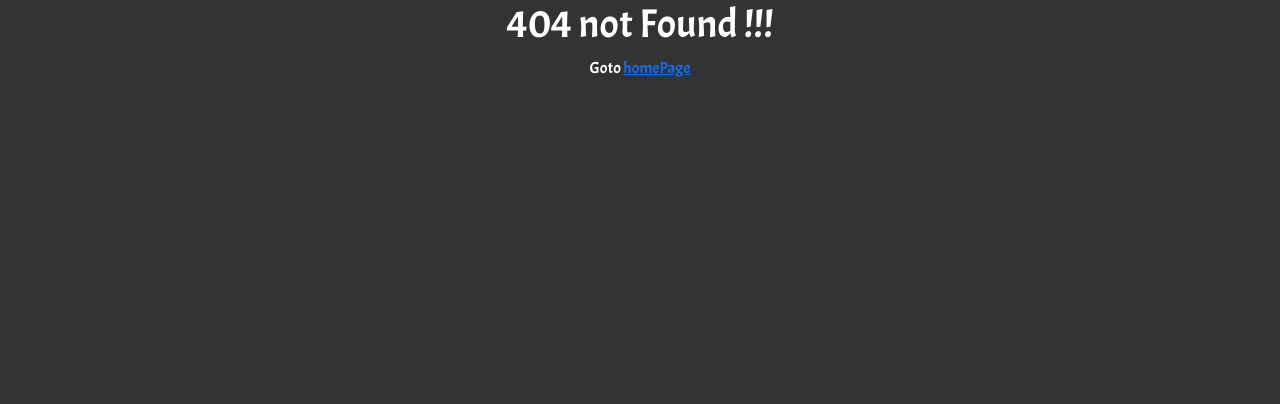
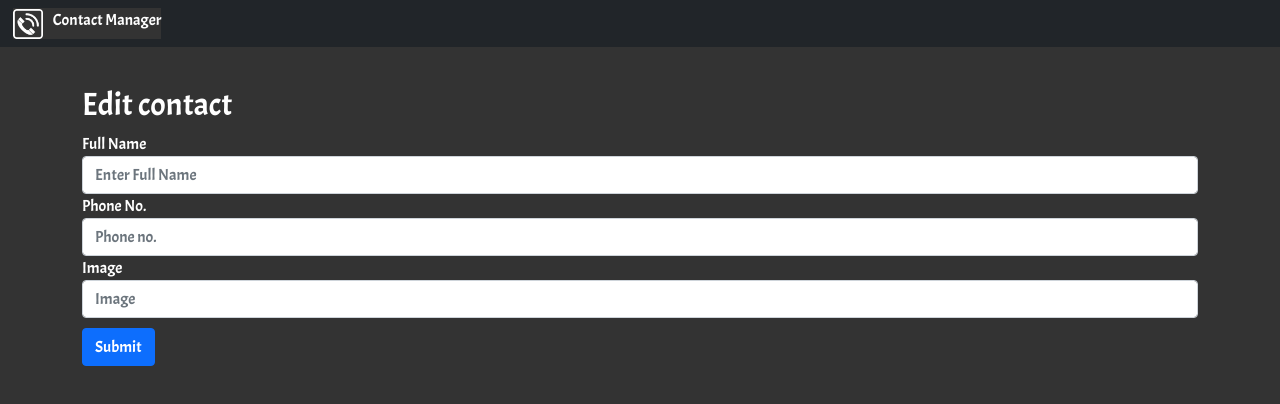
Before and after one commit to tamakhusunder/contact-manager, a React (Create React App) app in the folder frontend/contact-manager/: page /edit/1 in a window 1280 px wide. Before the commit this address had no page. Shown: the top 404 px of the page. Built offline with nearby package versions, Linux system fonts and the light colour scheme.

Commit message:
frontend-views - CRUD operation done with validating token

```diff
--- a/frontend/contact-manager/src/App.js
+++ b/frontend/contact-manager/src/App.js
@@ -11,7 +11,7 @@ import Signup from './views/signup';
 import NotFound from './views/notFound';
 import Dashboard from './views/dashboard';
 import AddContact from './views/addContact';
-import DeleteContact from './views/delete';
+import EditContact from './views/editContact';
 
 function App() {
   return (
@@ -23,8 +23,7 @@ function App() {
         <Route path="/signup" element={<Signup />} />
         <Route path="/dashboard" element={<Dashboard />} />
         <Route path="/add" element={<AddContact />} />
-        <Route path="/edit-contact" element={<AddContact />} />
-        <Route path="/delete" element={<DeleteContact />} />
+        <Route path="/edit/:id" element={<EditContact />} />
     </Routes>
     </>
   );
--- a/frontend/contact-manager/src/views/dashboard.jsx
+++ b/frontend/contact-manager/src/views/dashboard.jsx
@@ -1,21 +1,71 @@
-import React from "react";
+import React, { useEffect, useState } from "react";
 import Navbar from "../component/navbar";
+import axios from "axios";
+import { useNavigate } from "react-router-dom";
+const URL_CONTACTNODE = "http://localhost:5000/contacts/";
 
 export default function Dashboard() {
+  const navigate = useNavigate();
+  const [contactData, setContactData] = useState([]);
+
+  useEffect(() => {
+    getData();
+  }, []);
+
+  const getToken = () => {
+    try {
+      const tokenStr = localStorage.getItem("token");
+      const header = {
+        Authorization: tokenStr,
+      };
+      return header;
+    } catch (err) {
+      console.log("err", err);
+    }
+  };
+
+  const getData = async () => {
+    try {
+      const headerData = getToken();
+      const results = await axios.get(URL_CONTACTNODE, { headers: headerData });
+      setContactData(results.data);
+    } catch (err) {
+      console.log("err", err);
+    }
+  };
+
+  const handleClickDelete = (id) => {
+    const url = URL_CONTACTNODE + id;
+    const headerData = getToken();
+    axios
+      .delete(url, { headers: headerData })
+      .then((response) => {
+        const del = contactData.filter((contact) => id !== contact._id);
+        setContactData(del);
+        alert(JSON.stringify(response.data.message));
+      })
+      .catch((err) => {
+        console.log("err", err);
+      });
+  };
+
   return (
     <>
       <Navbar />
-
       <div className="container">
-        <h2>Contact List</h2>
+        <h2>Dashboard | Contact List</h2>
         <div>
-          <button className="btn btn-success addcontact-right">
+          <button
+            className="btn btn-success addcontact-right"
+            onClick={() => navigate("/add")}
+          >
             + Add Contact
           </button>
         </div>
-        <table class="table table-bordered">
+        <table className="table table-bordered">
           <thead>
             <tr>
+              <th scope="col">#</th>
               <th scope="col">Name</th>
               <th scope="col">Phone number</th>
               <th scope="col">Image</th>
@@ -23,20 +73,29 @@ export default function Dashboard() {
             </tr>
           </thead>
           <tbody>
-            <tr class="table-dark">
-              <th scope="row">1</th>
-              <td>Mark</td>
-              <td>Otto</td>
+            {contactData.map((el, index) => (
+              <tr key={el._id} className="table-dark">
+                <td>{index + 1}</td>
+                <td>{el.name}</td>
+                <td>{el.phone}</td>
+                <td>{el.image}</td>
                 <td>
                   <button
-                  className="btn btn-warning"
+                    onClick={() => navigate(`/edit/${el._id}`)}
+                    className="btn btn-outline-warning"
                     style={{ marginRight: "2%" }}
                   >
                     Edit
                   </button>
-                <button className="btn btn-outline-danger">Delete</button>
+                  <button
+                    className="btn btn-outline-danger"
+                    onClick={() => handleClickDelete(el._id)}
+                  >
+                    Delete
+                  </button>
                 </td>
               </tr>
+            ))}
           </tbody>
         </table>
       </div>
--- /dev/null
+++ b/frontend/contact-manager/src/views/editContact.jsx
@@ -0,0 +1,109 @@
+import axios from "axios";
+import React, { useState } from "react";
+import { useNavigate, useParams } from "react-router-dom";
+import Navbar from "../component/navbar";
+const URL_CONTACTNODE = "http://localhost:5000/contacts/";
+
+export default function EditContact() {
+  const params = useParams();
+  const contactID = params.id;
+  const url = URL_CONTACTNODE + contactID;
+  const navigate = useNavigate();
+  const [formValue, setFormValue] = useState({
+    name: "",
+    phone: "",
+    image: "",
+  });
+
+  const getToken = () => {
+    try {
+      const tokenStr = localStorage.getItem("token");
+      const header = {
+        Authorization: tokenStr,
+      };
+      return header;
+    } catch (err) {
+      console.log("err", err);
+    }
+  };
+
+  const handleChange = (event) => {
+    const name = event.target.name;
+    const value = event.target.value;
+    setFormValue({ ...formValue, [name]: value });
+  };
+
+  const handleSubmit = (event) => {
+    event.preventDefault();
+    const headerData = getToken();
+    axios
+      .put(url, formValue, { headers: headerData })
+      .then((response) => {
+        if (response.status === 200) {
+          alert(JSON.stringify(response.data.message));
+          navigate("/dashboard");
+        }
+      })
+      .catch((err) => {
+        console.log("err", err);
+        alert("Fail to create Edit contact.");
+      });
+  };
+
+  return (
+    <>
+      <Navbar />
+      <div className="container">
+        <h2>Edit contact</h2>
+        <form method="post" onSubmit={handleSubmit}>
+          <div className="form-group">
+            <label htmlFor="Name">Full Name</label>
+            <input
+              type="text"
+              className="form-control"
+              id="fullName"
+              placeholder="Enter Full Name"
+              required
+              name="name"
+              value={formValue.name}
+              onChange={handleChange}
+            />
+          </div>
+          <div className="form-group">
+            <label htmlFor="Number">Phone No.</label>
+            <input
+              type="number"
+              className="form-control"
+              id="phone"
+              placeholder="Phone no."
+              required
+              name="phone"
+              value={formValue.phone}
+              onChange={handleChange}
+            />
+          </div>
+          <div className="form-group">
+            <label htmlFor="image">Image</label>
+            <input
+              type="text"
+              className="form-control"
+              id="image"
+              placeholder="Image"
+              name="image"
+              required
+              value={formValue.image}
+              onChange={handleChange}
+            />
+          </div>
+          <button
+            type="submit"
+            className="btn btn-primary"
+            style={{ marginTop: "10px" }}
+          >
+            Submit
+          </button>
+        </form>
+      </div>
+    </>
+  );
+}
```
Lines whose indentation alone changed are shown as unchanged.
